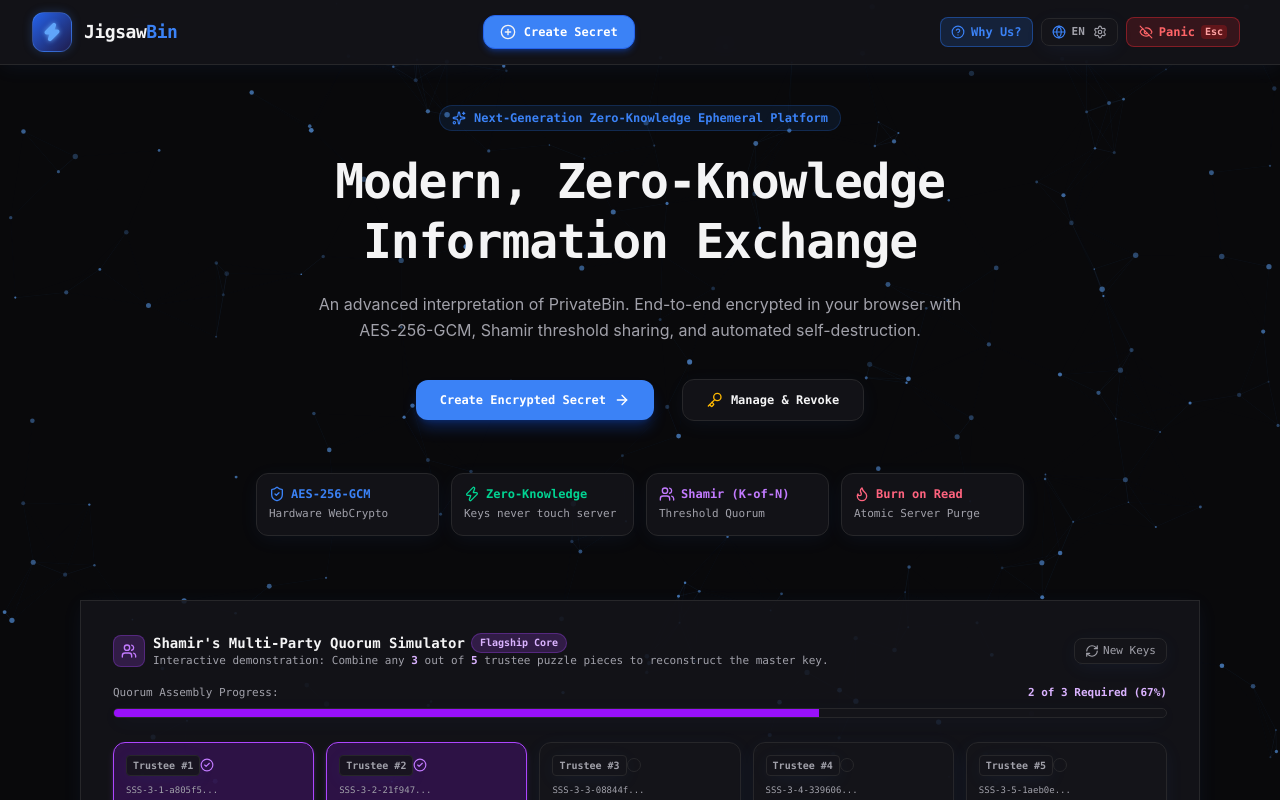
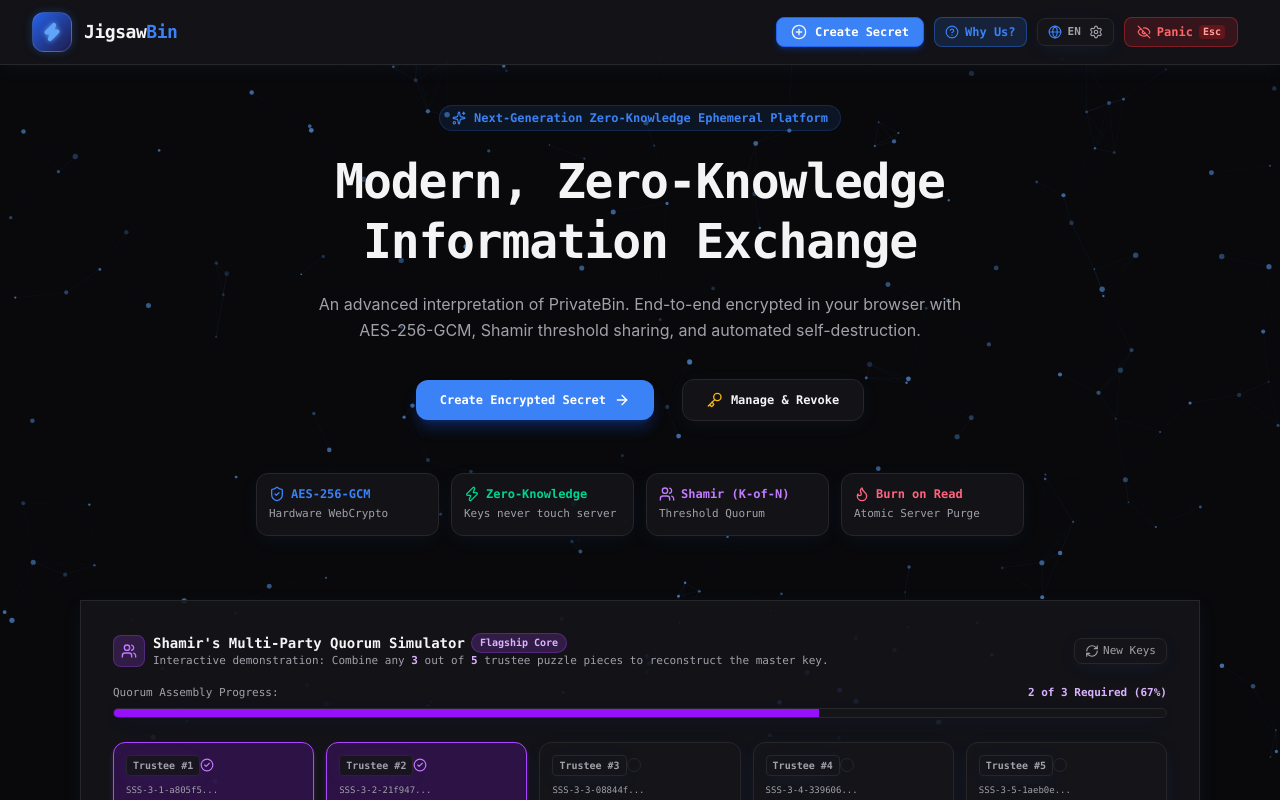
Before and after one commit to ishaen06/clonefest26, a React (Vite) app in the folder frontend/: page / in a window 1280 px wide. Shown: the top 800 px of the page. Built offline with nearby package versions, Linux system fonts and the light colour scheme; no server answers.

Commit message:
style(navbar): clean two-sided alignment with grouped action controls on right

```diff
--- a/frontend/src/components/Navbar.tsx
+++ b/frontend/src/components/Navbar.tsx
@@ -60,20 +60,17 @@
             </div>
           </Link>
 
-          {/* Desktop Nav: Highlighted Create Secret CTA */}
-          <nav className="hidden md:flex items-center space-x-1" aria-label="Main Navigation">
+          {/* Right Grouped Actions & Controls */}
+          <div className="flex items-center space-x-2.5">
+            {/* Create Secret CTA */}
             <Link
               to="/create"
               aria-label="Create New Secret"
-              className="flex items-center space-x-2 px-4 py-2 rounded-xl text-xs font-mono font-bold bg-blue-600 hover:bg-blue-500 text-white shadow-md shadow-blue-600/30 border border-blue-400/40 hover:border-blue-400/80 transition-all duration-200 hover:scale-[1.02] active:scale-95"
+              className="hidden sm:flex items-center space-x-2 px-3.5 py-1.5 rounded-lg text-xs font-mono font-bold bg-blue-600 hover:bg-blue-500 text-white shadow-md shadow-blue-600/25 border border-blue-400/40 transition-all duration-150 active:scale-95"
             >
               <PlusCircle className="w-4 h-4 text-white" />
               <span>{t.new_secret || 'Create Secret'}</span>
             </Link>
-          </nav>
-
-          {/* Right Controls */}
-          <div className="flex items-center space-x-2">
             {/* Why Us Button */}
             <button
               onClick={() => setShowWhyUsModal(true)}
```
